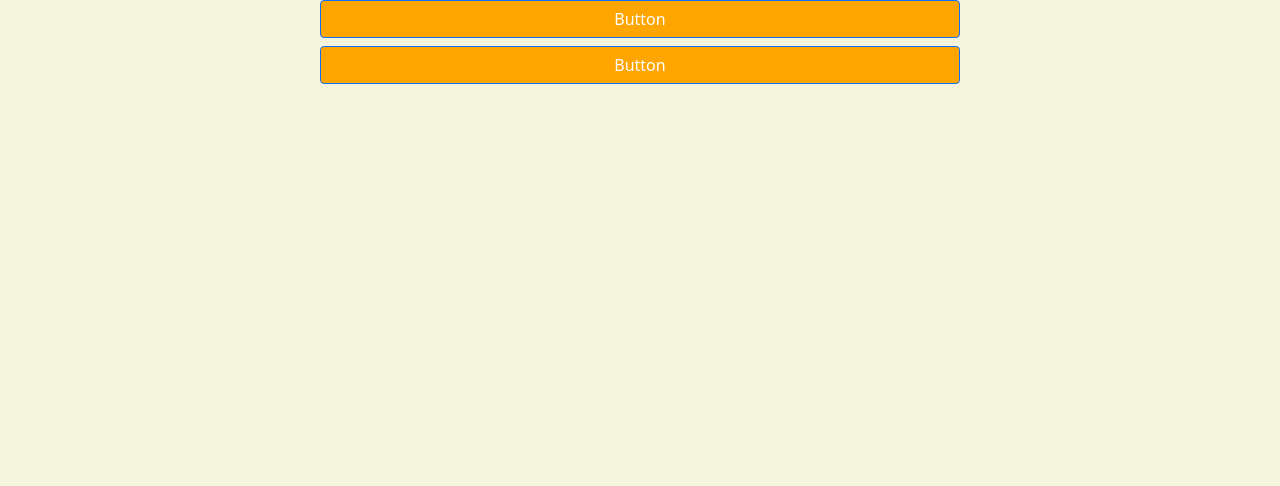
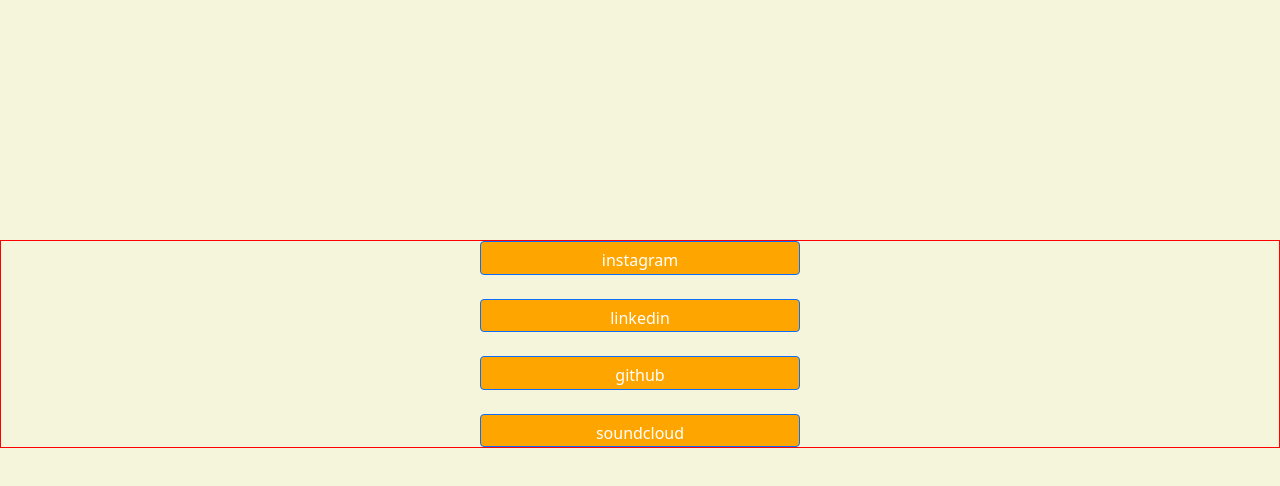
Before and after one commit to skeoswf/LAB-link-in-bio2, a plain HTML site: page index.html in a window 1280 px wide. Drawn offline with nearby package versions, Linux system fonts and the light colour scheme.

Commit message:
Add button structure with text

```diff
--- a/index.html
+++ b/index.html
@@ -9,9 +9,13 @@
 </head>
 <body>
 
-  <div class="d-grid gap-2 col-6 mx-auto">
-    <button class="btn btn-primary" type="button">Button</button>
-    <button class="btn btn-primary" type="button">Button</button>
+  <div id="linkCard">
+    <div class="d-grid gap-4 col-3 mx-auto">
+    <button class="btn btn-primary" type="button">instagram</button>
+    <button class="btn btn-primary" type="button">linkedin</button>
+    <button class="btn btn-primary" type="button">github</button>
+    <button class="btn btn-primary" type="button">soundcloud</button>
+    </div>
   </div>
 
 
--- a/main.css
+++ b/main.css
@@ -4,4 +4,10 @@
 
 .btn-primary {
   background-color: orange;
+  height: 4.2vh;
 }
+
+#linkCard {
+  border: 1px solid red;
+  margin-top: 30vh;
+}
```
